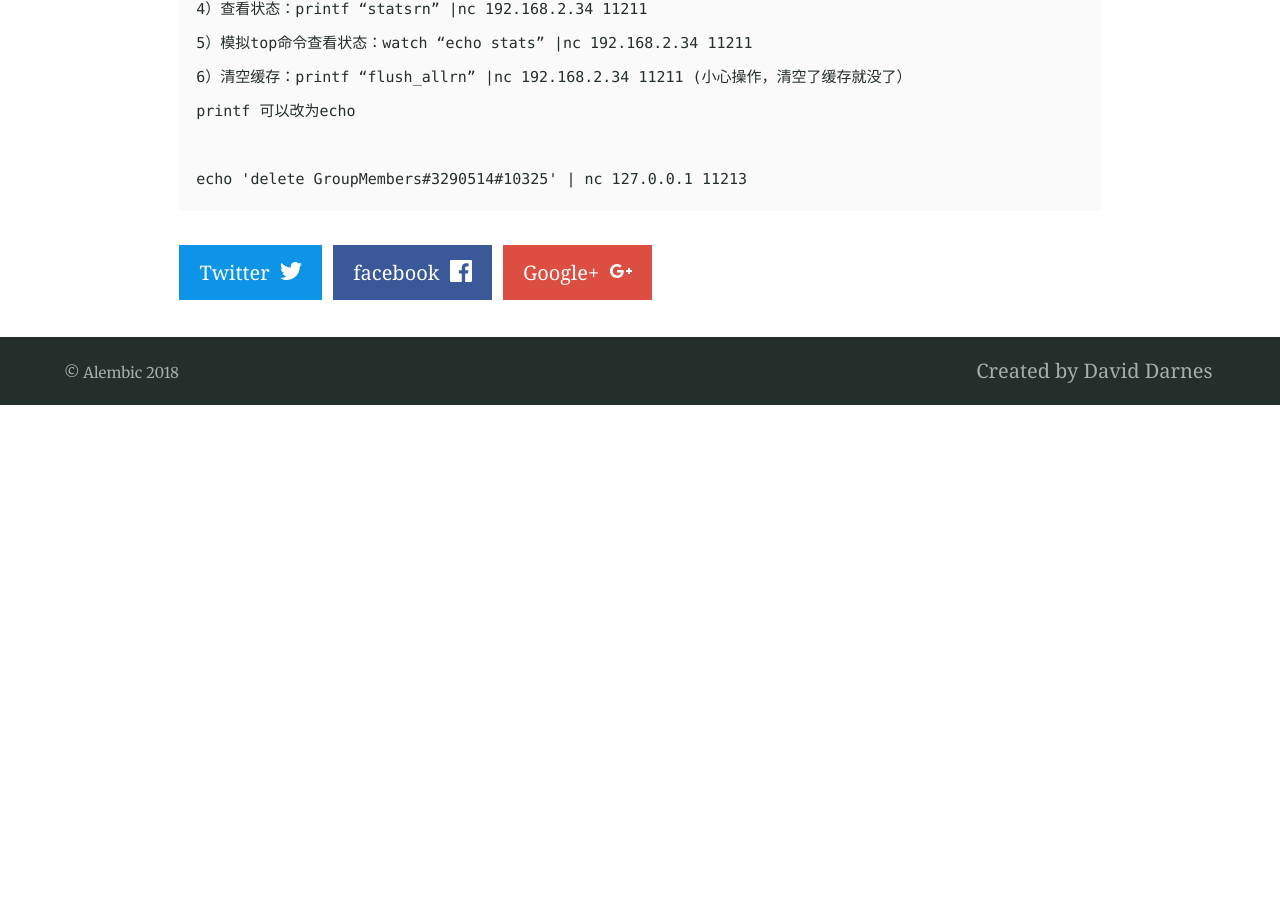
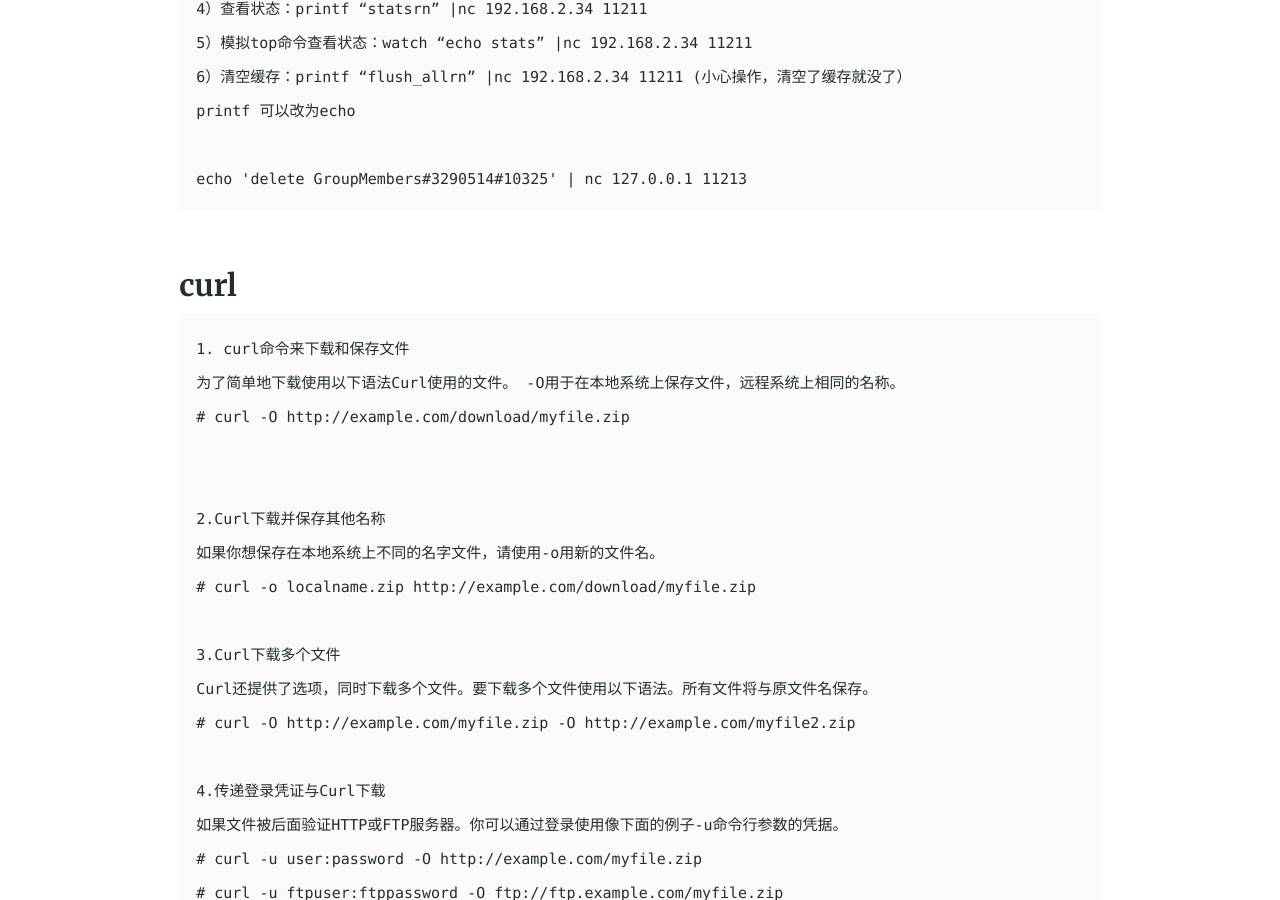
Before and after one commit to wudixm/wudixm.github.io, a Jekyll site: the page built from _posts/2017-10-21-Linux-Command.md, in a window 1280 px wide and 900 px high, scrolled down 28670 px. Built offline with Jekyll 4.4.1, drawn with Linux system fonts in a browser that asks for light colours; our own code applies the rules of GitHub Pages for plain Markdown files; before the commit the page ends 29075 px from its top, so only the background shows below that; some of the changed text lies outside the part shown.

Commit message:
add linux command curl

````diff
--- a/_posts/2017-10-21-Linux-Command.md
+++ b/_posts/2017-10-21-Linux-Command.md
@@ -860,3 +860,29 @@ printf 可以改为echo
 
 echo 'delete GroupMembers#3290514#10325' | nc 127.0.0.1 11213
 ```
+
+### curl
+
+```
+1. curl命令来下载和保存文件
+为了简单地下载使用以下语法Curl使用的文件。 -O用于在本地系统上保存文件，远程系统上相同的名称。
+# curl -O http://example.com/download/myfile.zip
+
+
+2.Curl下载并保存其他名称
+如果你想保存在本地系统上不同的名字文件，请使用-o用新的文件名。
+# curl -o localname.zip http://example.com/download/myfile.zip
+
+3.Curl下载多个文件
+Curl还提供了选项，同时下载多个文件。要下载多个文件使用以下语法。所有文件将与原文件名保存。
+# curl -O http://example.com/myfile.zip -O http://example.com/myfile2.zip
+
+4.传递登录凭证与Curl下载
+如果文件被后面验证HTTP或FTP服务器。你可以通过登录使用像下面的例子-u命令行参数的凭据。
+# curl -u user:password -O http://example.com/myfile.zip
+# curl -u ftpuser:ftppassword -O ftp://ftp.example.com/myfile.zip
+
+5.通过Curl代理服务器下载文件
+如果服务器上的文件只能通过代理服务器，或者你要使用代理下载文件，使用-x其次是代理服务器地址和端口，通过代理服务器来下载文件。
+$ curl -x my.proxy.com:3128 -O http://example.net/myfile.zip
+```
````
